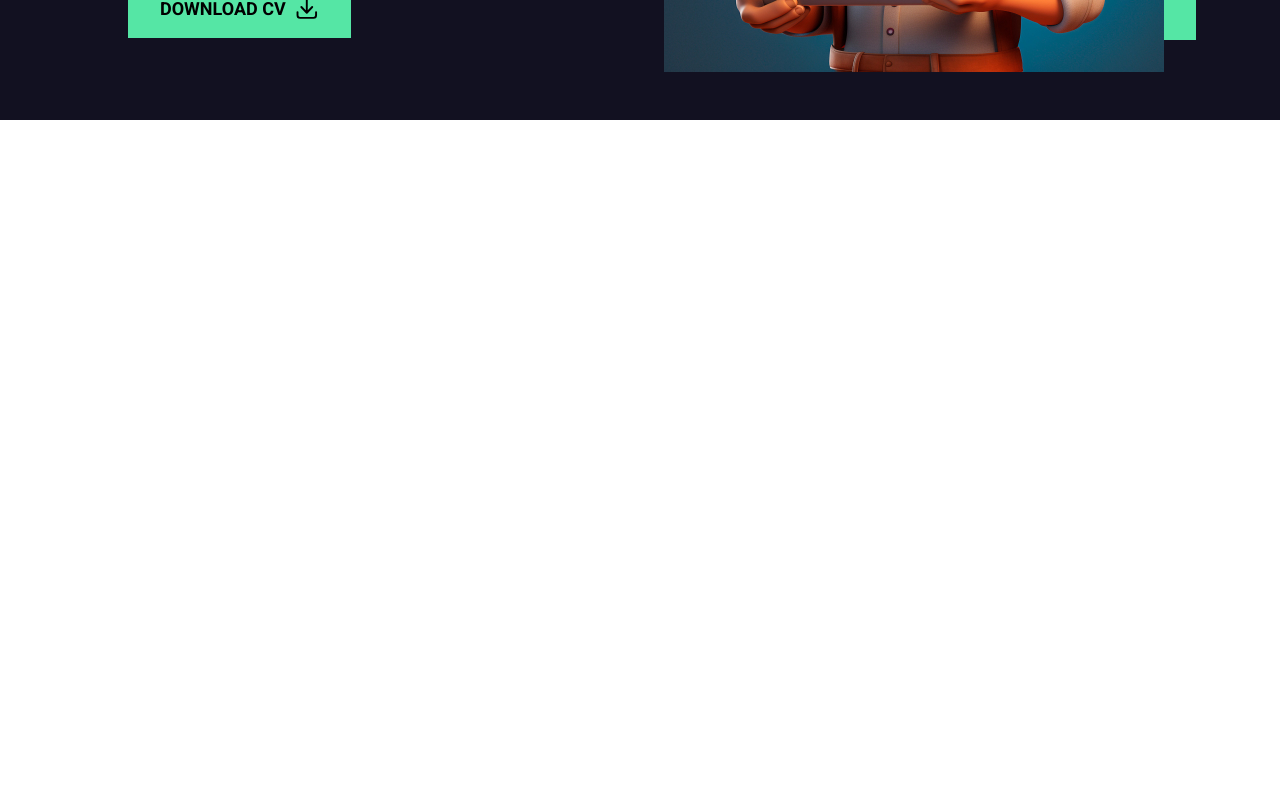
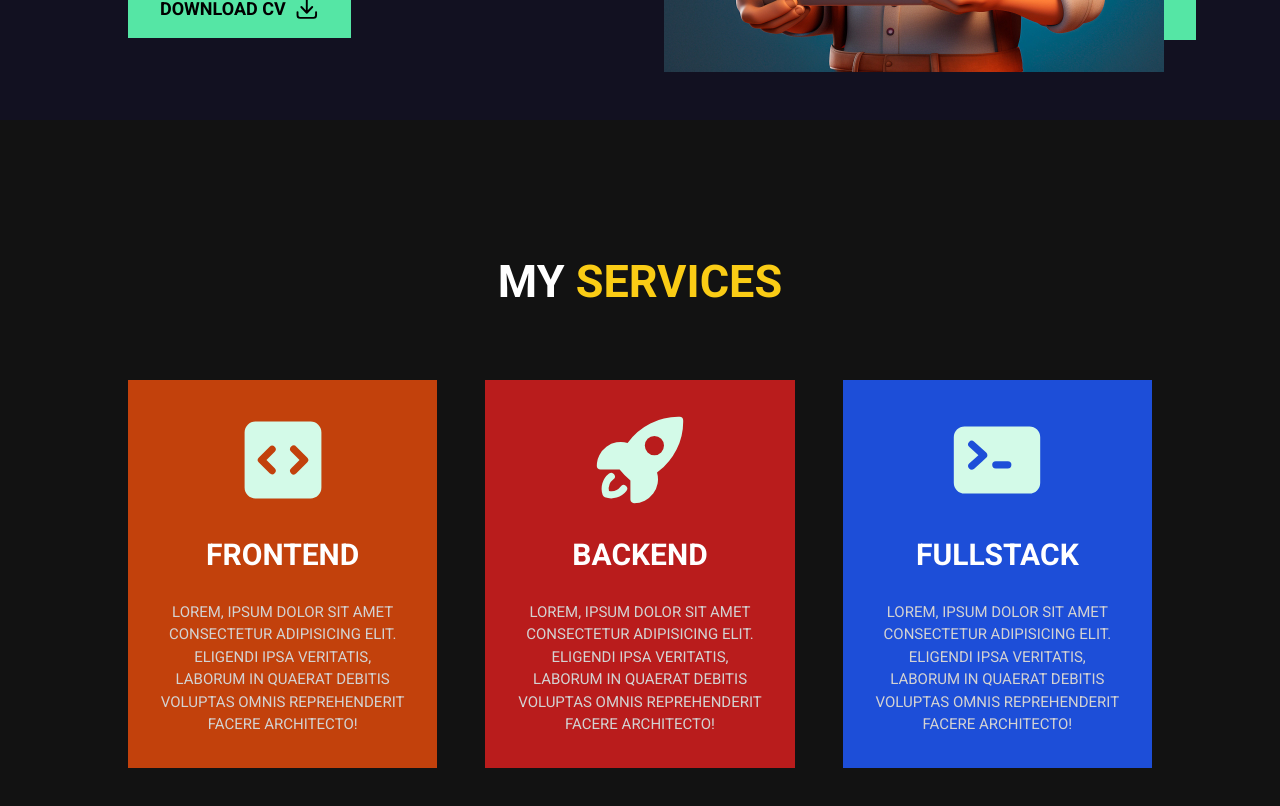
Before and after one commit to Gatskevich/portfolio, a Next.js app: page / in a window 1280 px wide. Shown: the part 1340-2146 px from the top of the page. Before the commit the page ends 1460 px from the top, so only its background shows below. Built offline with nearby package versions, Linux system fonts and the light colour scheme.

Commit message:
add services section

```diff
--- /dev/null
+++ b/Components/Services.tsx
@@ -0,0 +1,56 @@
+import { CodeBracketSquareIcon, CommandLineIcon, RocketLaunchIcon } from '@heroicons/react/20/solid'
+import React from 'react'
+
+const Services = () => {
+  return (
+    <div className="bg-[#121212] pt-[4rem] md:pt-[8rem] pb-[5rem]">
+        <p className="heading">
+            My <span className="text-yellow-400">Services</span>
+        </p>
+        <div className="grid grid-cols-1 md:grid-cols-2 lg:grid-cols-3 w-[80%] mx-auto
+        items-center gap-[3rem] mt-[4rem] text-white">
+            <div>
+                <div className="bg-orange-700 hover:scale-110 transform transition-all duration-300
+                hover:rotate-6 uppercase font-semibold text-center p-[2rem]">
+                    <CodeBracketSquareIcon className="w-[6rem] h-[6rem] mx-auto text-[#d3fae8]" />
+                    <h1 className="text-[20px] md:text-[30px] mt-[1.5rem] mb-[1.5rem]">
+                        Frontend
+                    </h1>
+                    <p className="text-[15px] text-[#d3d2d2] font-normal">
+                        Lorem, ipsum dolor sit amet consectetur adipisicing elit.
+                        Eligendi ipsa veritatis, laborum in quaerat debitis voluptas omnis reprehenderit facere architecto!
+                    </p>
+                </div>
+            </div>
+            <div>
+                <div className="bg-red-700 hover:scale-110 transform transition-all duration-300
+                 uppercase font-semibold text-center p-[2rem]">
+                    <RocketLaunchIcon className="w-[6rem] h-[6rem] mx-auto text-[#d3fae8]" />
+                    <h1 className="text-[20px] md:text-[30px] mt-[1.5rem] mb-[1.5rem]">
+                        Backend
+                    </h1>
+                    <p className="text-[15px] text-[#d3d2d2] font-normal">
+                        Lorem, ipsum dolor sit amet consectetur adipisicing elit.
+                        Eligendi ipsa veritatis, laborum in quaerat debitis voluptas omnis reprehenderit facere architecto!
+                    </p>
+                </div>
+            </div>
+            <div>
+                <div className="bg-blue-700 hover:scale-110 transform transition-all duration-300
+                hover:-rotate-6 uppercase font-semibold text-center p-[2rem]">
+                    <CommandLineIcon className="w-[6rem] h-[6rem] mx-auto text-[#d3fae8]" />
+                    <h1 className="text-[20px] md:text-[30px] mt-[1.5rem] mb-[1.5rem]">
+                        Fullstack
+                    </h1>
+                    <p className="text-[15px] text-[#d3d2d2] font-normal">
+                        Lorem, ipsum dolor sit amet consectetur adipisicing elit.
+                        Eligendi ipsa veritatis, laborum in quaerat debitis voluptas omnis reprehenderit facere architecto!
+                    </p>
+                </div>
+            </div>
+        </div>
+    </div>
+  )
+}
+
+export default Services
--- a/pages/index.tsx
+++ b/pages/index.tsx
@@ -2,6 +2,7 @@
 import Hero from "@/Components/Hero";
 import MobileNavigation from "@/Components/MobileNavigation";
 import Navigation from "@/Components/Navigation";
+import Services from "@/Components/Services";
 import { useState } from "react";
 
 const HomePage = () => {
@@ -23,6 +24,7 @@
         <Hero />
         <div className="relative z-[30]">
           <About />
+          <Services />
         </div>
       </div>
     </div>
```
